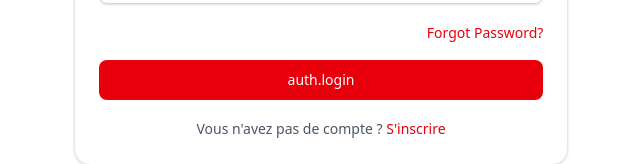
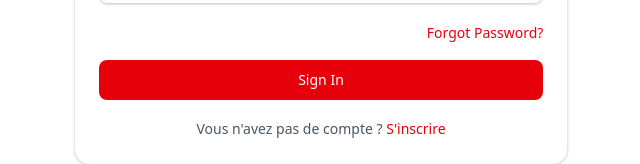
Before and after one commit to JostinJarryNohair/upgr8-phase1-prod, a Next.js app: page /login in a window 1280 px wide. Shown: the part 490-654 px from the top of the page, without its empty margins (319-959 px from the left). Built offline with nearby package versions, Linux system fonts and the light colour scheme; no server answers.

Commit message:
feat: add translation key

```diff
--- a/src/components/auth/LoginForm.tsx
+++ b/src/components/auth/LoginForm.tsx
@@ -231,7 +231,7 @@ export default function LoginForm() {
 
             {/* Submit Button */}
             <DynamicButton
-              label={loading ? t('common.loading') : t('auth.login')}
+              label={loading ? t('common.loading') : t('auth.signIn')}
               type="submit"
               variant="default"
               className="w-full h-10 text-sm font-medium"
--- a/src/locales/en.json
+++ b/src/locales/en.json
@@ -37,6 +37,8 @@
     "help": "Help"
   },
   "auth": {
+    "signIn": "Sign In",
+    "signUp": "Sign Up",
     "email": "Email",
     "password": "Password",
     "confirmPassword": "Confirm Password",
--- a/src/locales/fr.json
+++ b/src/locales/fr.json
@@ -37,6 +37,8 @@
     "help": "Aide"
   },
   "auth": {
+    "signIn": "Se connecter",
+    "signUp": "S'inscrire",
     "email": "Courriel",
     "password": "Mot de passe",
     "confirmPassword": "Confirmer le mot de passe",
```
